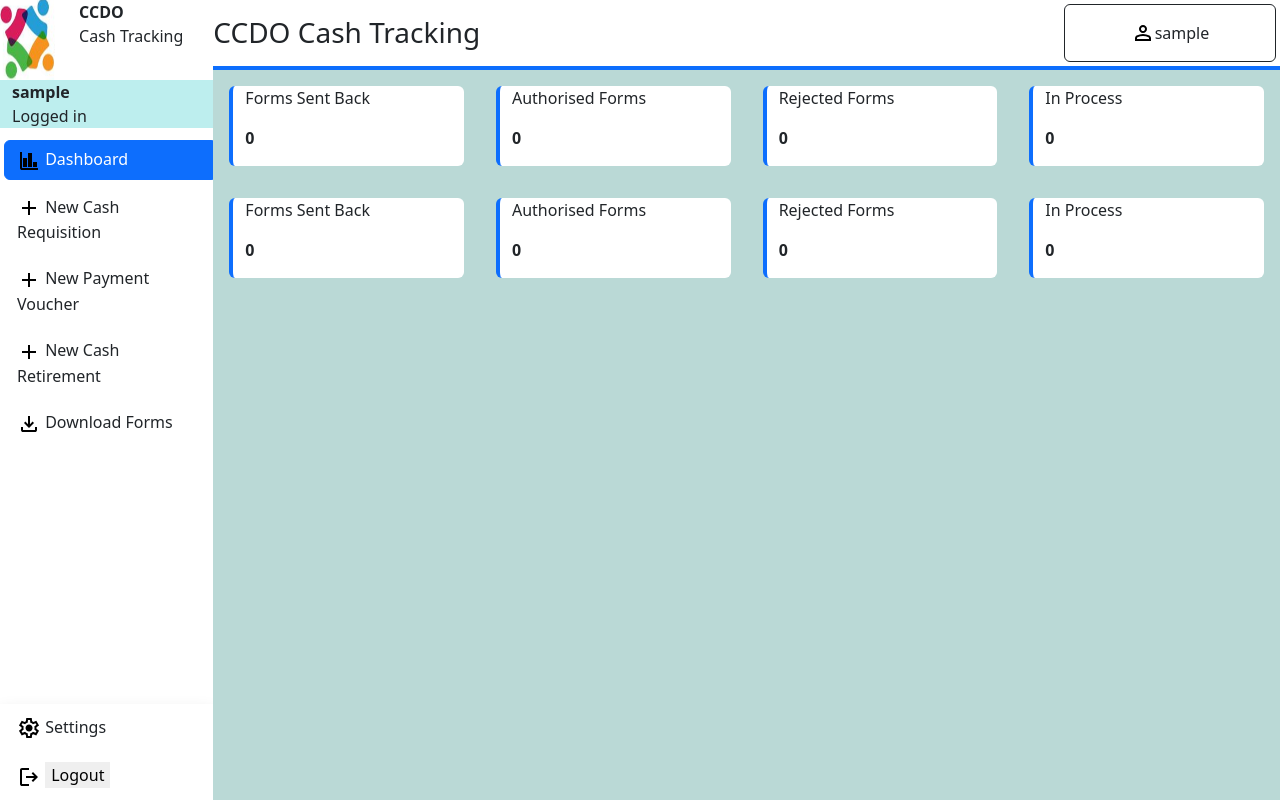
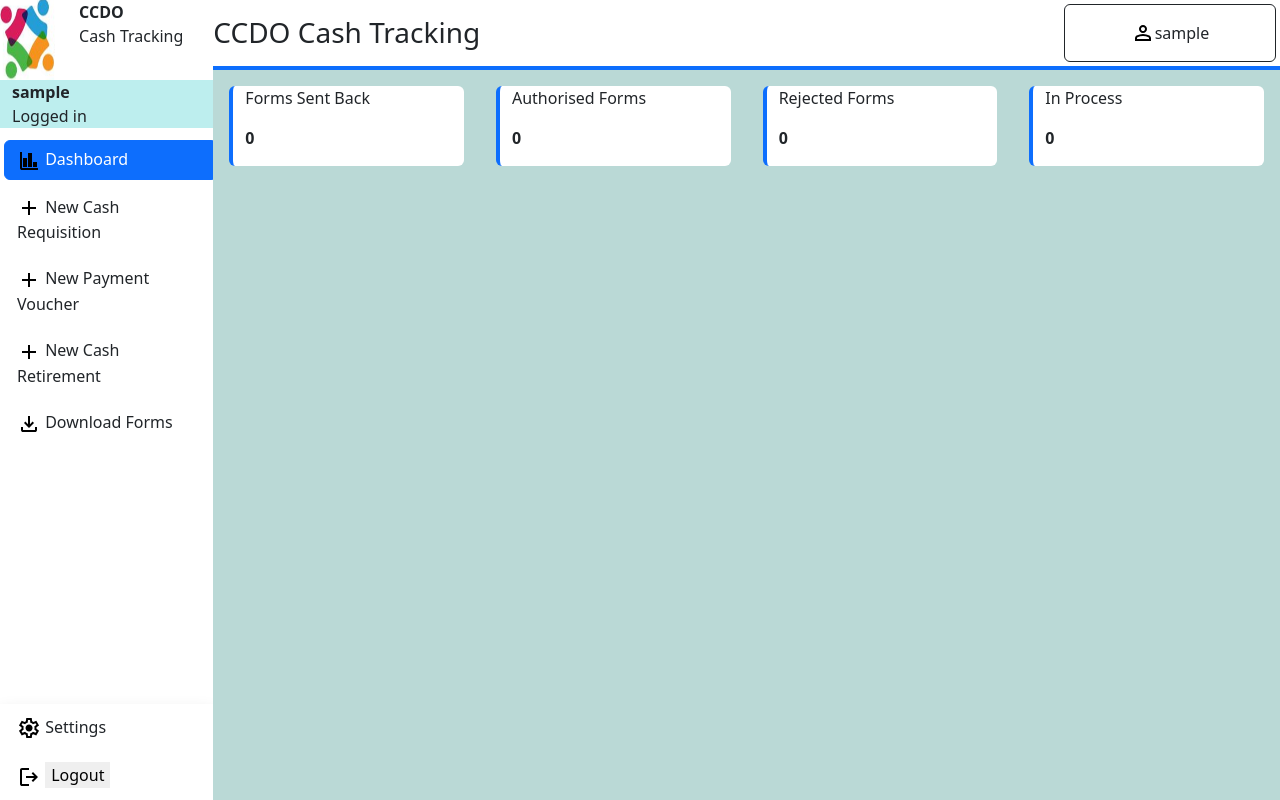
Before and after one commit to FrezerMakina/CashTrackingSystem, a Django app: page /dashboard/ in a window 1280 px wide. Run offline with Django 5.2, Linux system fonts and the light colour scheme; the visitor is signed in with stand-in values (Sample User, id 1); data that the repository does not hold is empty; some libraries are stand-ins or nearby versions.

Commit message:
changed dashboard appearance by removing the bottom row and made voucher review comments have margin

```diff
--- a/templates/CashTracker/dashboard.html
+++ b/templates/CashTracker/dashboard.html
@@ -43,7 +43,7 @@
 </div>
 
 {% if requisitions or vouchers or retirements %}
-<div class="container-fluid table-responsive border-primary  bg-white h-50 mx-3 my-0" style="width: 98%;">
+<div class="container-fluid table-responsive border-primary  bg-white mx-3 my-0" style="width: 98%; height: 68%;">
     <h3>Status Forms</h3>
     <p>Showing the status of each form in the approval hierarchy</p>
     <table class="table table-striped table-bordered table-hover mx-auto p-0" style="width: 98%;">
@@ -102,7 +102,7 @@
 
 {% if requisitionsadmin or vouchersadmin or retirementsadmin %}
     {% if request.user.role == "Finance Officer" %}
-    <div class="container-fluid table-responsive border-primary  bg-white h-50 mx-3 my-0" style="width: 98%;">
+    <div class="container-fluid table-responsive border-primary  bg-white mx-3 my-0" style="width: 98%; height: 68%;">
     <h3>Forms Requiring Your Attention</h3>
     <p>Showing forms which needs your review and feedback</p>
     <table class="table table-striped table-bordered table-hover mx-auto p-0" style="width: 98%;">
@@ -162,7 +162,7 @@
 
 
     {% if request.user.role == "Programs Manager" %}
-    <div class="container-fluid table-responsive border-primary  bg-white h-50 mx-3 my-0" style="width: 98%;">
+    <div class="container-fluid table-responsive border-primary  bg-white mx-3 my-0" style="width: 98%; height: 68%;">
     <h3>Forms Requiring Your Attention</h3>
     <p>Showing forms which needs your review and feedback</p>
     <table class="table table-striped table-bordered table-hover mx-auto p-0" style="width: 98%;">
@@ -221,7 +221,7 @@
     {% endif %}
 
     {% if request.user.role == "ED" %}
-    <div class="container-fluid table-responsive border-primary  bg-white h-50 mx-3 my-0" style="width: 98%;">
+    <div class="container-fluid table-responsive border-primary  bg-white mx-3 my-0" style="width: 98%; height: 68%;">
     <h3>Forms Requiring Your Attention</h3>
     <p>Showing forms which needs your review and feedback</p>
     <table class="table table-striped table-bordered table-hover mx-auto p-0" style="width: 98%;">
@@ -280,25 +280,5 @@
     {% endif %}
 {% endif %}
 
-<div class="d-flex justify-content-between container-fluid w-100 m-0 p-0">
-    <div class="container-fluid border-start border-4 border-primary bg-white w-25 m-3 rounded">
-        <p>Forms Sent Back</p>
-        <p class="fw-bold">0</p>
-    </div>
 
-    <div class="container-fluid border-start border-4 border-primary bg-white w-25 m-3 rounded">
-        <p>Authorised Forms</p>
-        <p class="fw-bold">0</p>
-    </div>
-
-    <div class="container-fluid border-start border-4 border-primary bg-white w-25 m-3 rounded">
-        <p>Rejected Forms</p>
-        <p class="fw-bold">0</p>
-    </div>
-
-    <div class="container-fluid border-start border-4 border-primary bg-white w-25 m-3 rounded">
-        <p>In Process</p>
-        <p class="fw-bold">0</p>
-    </div>
-</div>
 {% endblock %}
--- a/templates/CashTracker/review/voucher_review.html
+++ b/templates/CashTracker/review/voucher_review.html
@@ -67,7 +67,7 @@
             {{ form.purpose.errors }}
             </div>
 
-             <textarea type="text" id="comments" name="comments" placeholder="Comments" class="form-control mx-3 my-0" rows="3" style="width: 98%;"></textarea>
+             <textarea type="text" id="comments" name="comments" placeholder="Comments" class="form-control mx-3 my-3" rows="3" style="width: 98%;"></textarea>
 
             <div class="mx-3 my-1 d-flex ms-auto w-50">
                 <button type="submit" class="d-inline btn btn-danger ms-auto" name="action" value="reject"><img src="{% static 'CashTracker/icons/close.svg' %}" alt="reject">Reject Requisition</button>
```
